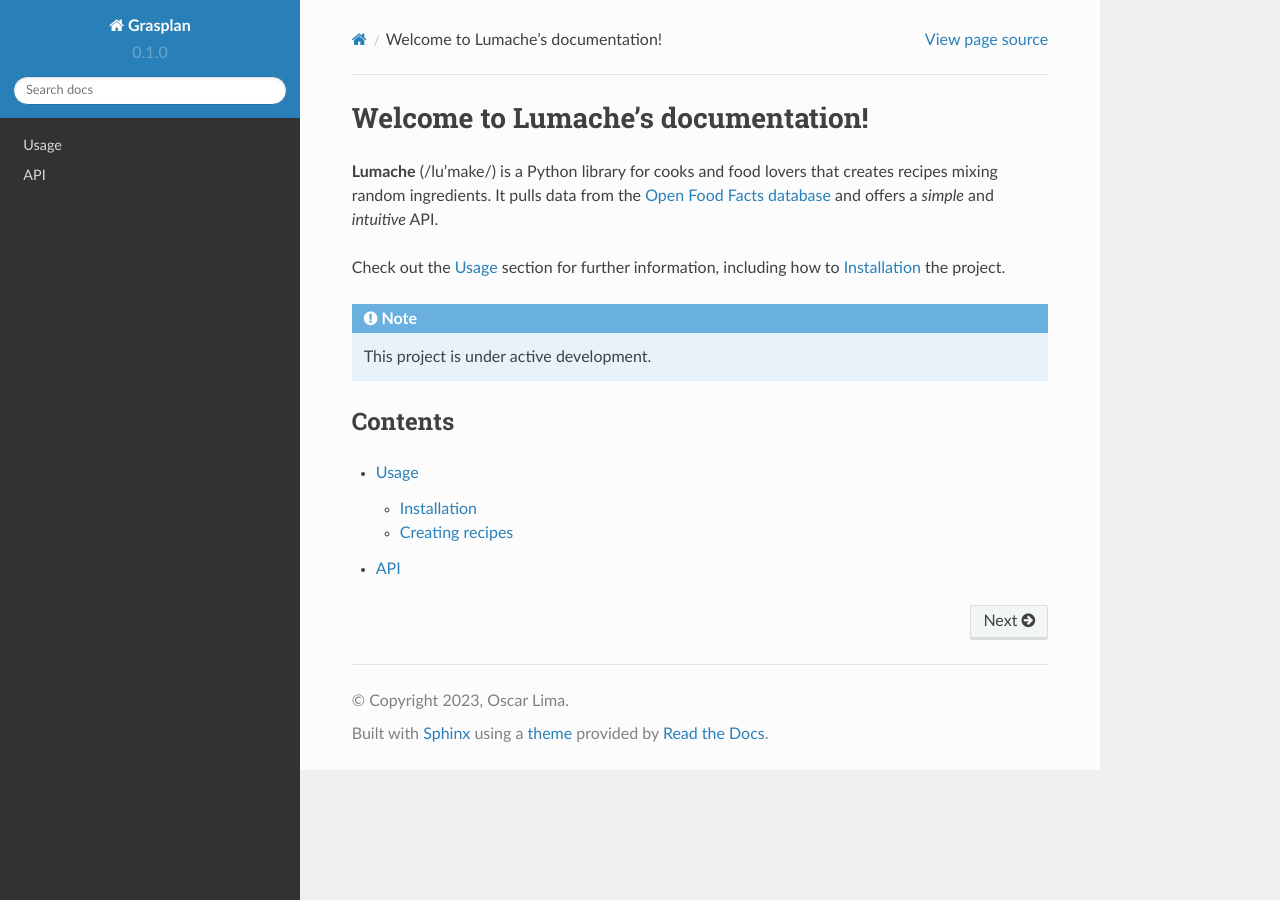
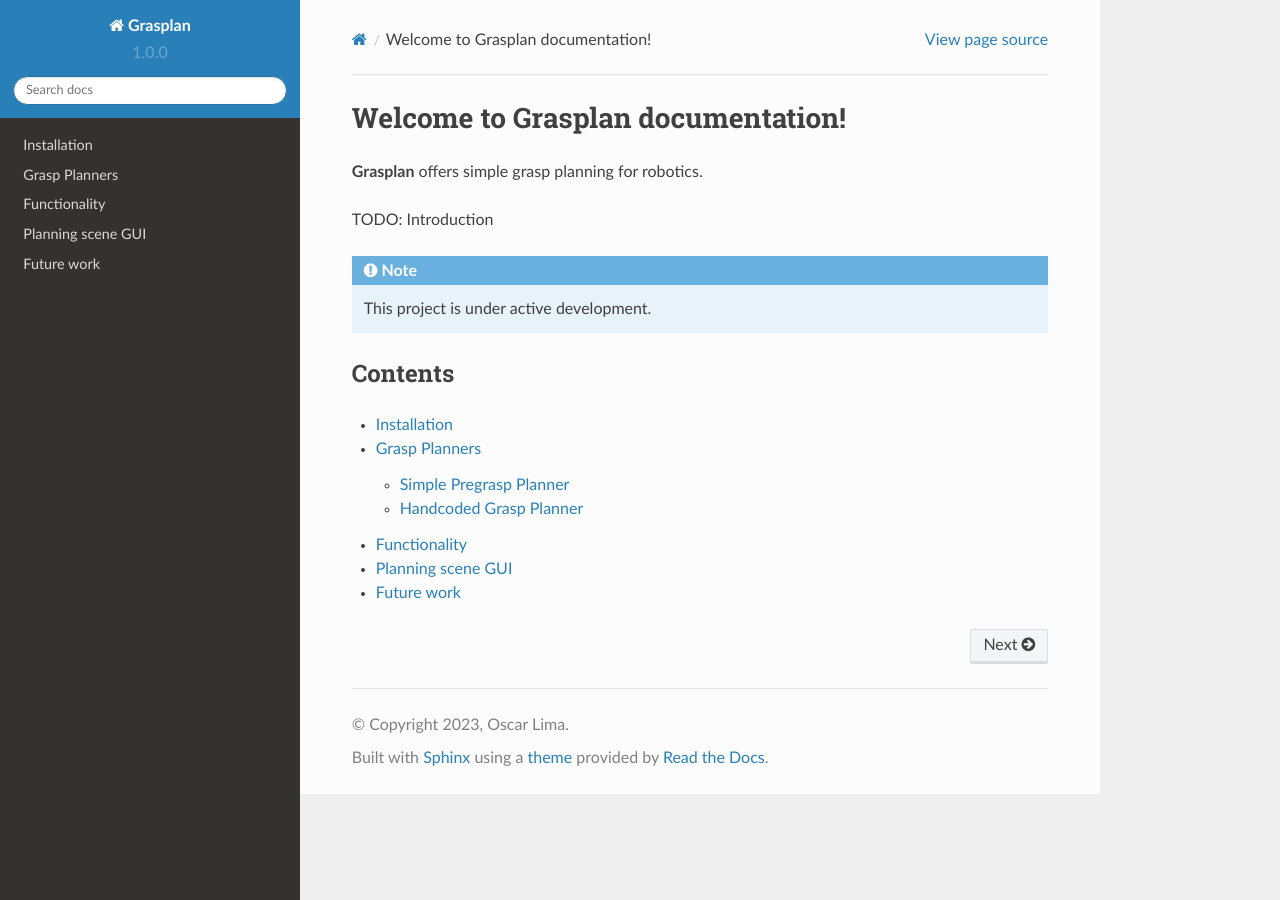
Before and after one commit to aprilprojecteu/grasplan_documentation, a Sphinx documentation site: the page built from docs/source/index.rst, in a window 1280 px wide. Built offline with Sphinx 7.4.7 and the Read the Docs theme 2.0.0, drawn with Linux system fonts in a browser that asks for light colours.

Commit message:
adapt template to grasplan

```diff
--- a/docs/source/api.rst
+++ /dev/null
@@ -1,7 +0,0 @@
-API
-===
-
-.. autosummary::
-   :toctree: generated
-
-   lumache
--- a/docs/source/conf.py
+++ b/docs/source/conf.py
@@ -6,8 +6,8 @@ project = 'Grasplan'
 copyright = '2023, Oscar Lima'
 author = 'Oscar Lima'
 
-release = '0.1'
-version = '0.1.0'
+release = '1.0'
+version = '1.0.0'
 
 # -- General configuration
 
--- /dev/null
+++ b/docs/source/functionality.rst
@@ -0,0 +1,4 @@
+Functionality
+=============
+
+This is the functionality section.
--- /dev/null
+++ b/docs/source/future-work.rst
@@ -0,0 +1,3 @@
+Future work
+===========
+This is the future work section.
--- /dev/null
+++ b/docs/source/grasp-planners/grasp-planners.rst
@@ -0,0 +1,8 @@
+Grasp Planners
+==============
+
+.. toctree::
+   :maxdepth: 3
+
+   simple-pregrasp-planner
+   handcoded-grasp-planner/handcoded-grasp-planner
--- /dev/null
+++ b/docs/source/grasp-planners/handcoded-grasp-planner/handcoded-grasp-planner.rst
@@ -0,0 +1,7 @@
+Handcoded Grasp Planner
+========================
+.. toctree::
+   :maxdepth: 2
+
+   recording-grasps
+   loading-recorded-grasps
--- /dev/null
+++ b/docs/source/grasp-planners/handcoded-grasp-planner/loading-recorded-grasps.rst
@@ -0,0 +1,3 @@
+Loading Recorded Grasps
+=======================
+This is the loading recorded grasps section.
--- /dev/null
+++ b/docs/source/grasp-planners/handcoded-grasp-planner/recording-grasps.rst
@@ -0,0 +1,3 @@
+Recording Grasps
+=================
+This is the recording grasps section.
--- /dev/null
+++ b/docs/source/grasp-planners/simple-pregrasp-planner.rst
@@ -0,0 +1,3 @@
+Simple Pregrasp Planner
+=======================
+This is the simple pregrasp planner section.
--- a/docs/source/index.rst
+++ b/docs/source/index.rst
@@ -1,13 +1,9 @@
-Welcome to Lumache's documentation!
-===================================
+Welcome to Grasplan documentation!
+==================================
 
-**Lumache** (/lu'make/) is a Python library for cooks and food lovers
-that creates recipes mixing random ingredients.
-It pulls data from the `Open Food Facts database <https://world.openfoodfacts.org/>`_
-and offers a *simple* and *intuitive* API.
+**Grasplan** offers simple grasp planning for robotics.
 
-Check out the :doc:`usage` section for further information, including
-how to :ref:`installation` the project.
+TODO: Introduction
 
 .. note::
 
@@ -17,6 +13,10 @@ Contents
 --------
 
 .. toctree::
+   :maxdepth: 2
 
-   usage
-   api
+   installation
+   grasp-planners/grasp-planners
+   functionality
+   planning-scene-gui
+   future-work
--- /dev/null
+++ b/docs/source/installation.rst
@@ -0,0 +1,4 @@
+Installation
+============
+
+This is the installation section.
--- /dev/null
+++ b/docs/source/planning-scene-gui.rst
@@ -0,0 +1,3 @@
+Planning scene GUI
+===================
+This is the planning scene GUI section.
--- a/pyproject.toml
+++ b/pyproject.toml
@@ -3,6 +3,6 @@ requires = ["flit_core >=3.2,<4"]
 build-backend = "flit_core.buildapi"
 
 [project]
-name = "lumache"
-authors = [{name = "Graziella", email = "graziella@lumache"}]
+name = "grasplan"
+authors = [{name = "Oscar Lima", email = "oscar.lima@dfki.de"}]
 dynamic = ["version", "description"]
```
Also changed, not shown: README.rst (+7 -6 lines), docs/source/usage.rst (deleted, +0 -33 lines), lumache.py (deleted, +0 -23 lines).
